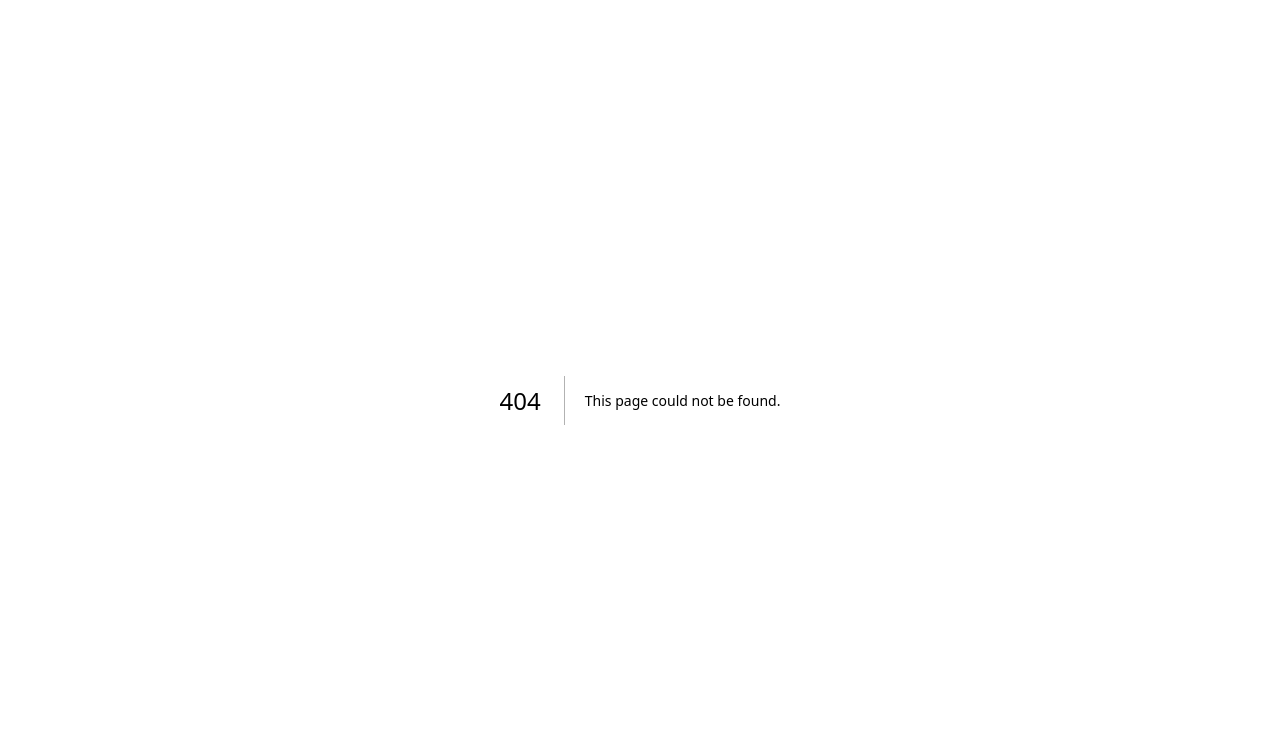
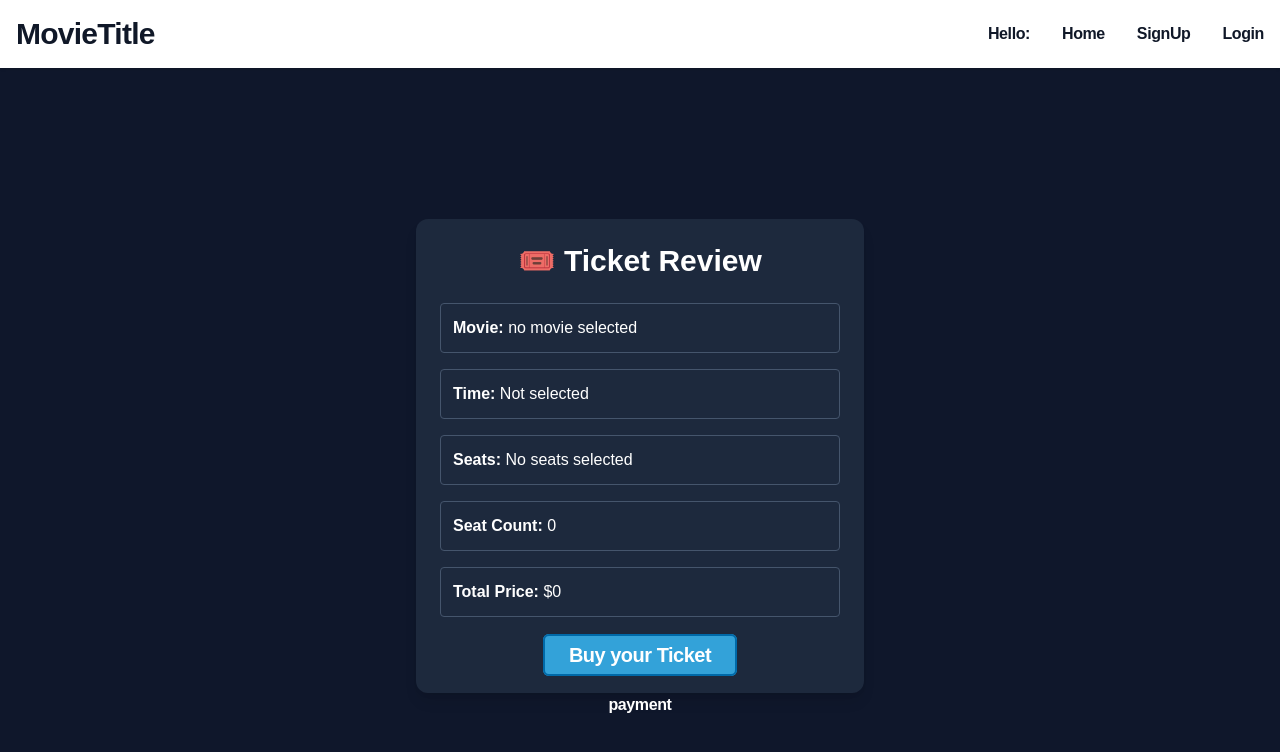
Before and after one commit to RocClark/movie-v2, a Next.js app in the folder movie-frontend/: page /reviewTicket in a window 1280 px wide. Before the commit this address had no page. Shown: the top 752 px of the page. Built offline with nearby package versions, Linux system fonts and the light colour scheme.

Commit message:
add ticketReveiew page

```diff
--- /dev/null
+++ b/movie-frontend/src/app/components/ticketReview.tsx
@@ -0,0 +1,62 @@
+"use client";
+
+import Link from "next/link";
+import React, { useContext } from "react";
+import { TicketReviewContext } from "../context/TicketContext";
+
+function MovieReview() {
+  const { ticket } = useContext(TicketReviewContext);
+
+  return (
+    <div className="bg-slate-800 text-white rounded-xl shadow-lg w-full max-w-md mx-auto p-6">
+      <h1 className="mb-6 text-3xl text-center font-bold">🎟️ Ticket Review</h1>
+
+      {/* Selected Movie */}
+      <div className="mb-4 p-3 border border-slate-600 rounded">
+        <strong>Movie:</strong> {ticket.movie}
+      </div>
+
+      {/* Selected Time */}
+      <div className="mb-4 p-3 border border-slate-600 rounded">
+        <strong>Time:</strong>{" "}
+        {ticket.time !== "no time selected" ? ticket.time : "Not selected"}
+      </div>
+
+      {/* Selected Seats */}
+      <div className="mb-4 p-3 border border-slate-600 rounded">
+        <strong>Seats:</strong>{" "}
+        {ticket.seats.length > 0 ? (
+          <ul className="list-disc ml-5">
+            {ticket.seats.map((seat, index) => (
+              <li key={index}>{seat.seatNumber}</li>
+            ))}
+          </ul>
+        ) : (
+          <span>No seats selected</span>
+        )}
+      </div>
+
+      {/* Seat Count */}
+      <div className="mb-4 p-3 border border-slate-600 rounded">
+        <strong>Seat Count:</strong> {ticket.seatCount}
+      </div>
+
+      {/* Price */}
+      <div className="mb-6 p-3 border border-slate-600 rounded">
+        <strong>Total Price:</strong> ${ticket.totalPrice}
+      </div>
+
+      {/* Payment Button */}
+      <div className="text-center">
+        <Link
+          href="../reviewTicket"
+          className="px-6 py-2 bg-[#33a2d9] hover:bg-sky-600 transition text-xl font-bold tracking-tight text-white rounded-md border-2 border-sky-700"
+        >
+          Buy your Ticket
+        </Link>
+      </div>
+    </div>
+  );
+}
+
+export default MovieReview;
--- /dev/null
+++ b/movie-frontend/src/app/reviewTicket/page.tsx
@@ -0,0 +1,21 @@
+import MovieReview from "../components/ticketReview";
+import Header from "../components/header";
+import Link from "next/link";
+
+export default function TicketReview() {
+  return (
+    <div className="bg-slate-900">
+      <Header />
+      <div className="flex flex-col min-h-screen items-center justify-center">
+        <MovieReview />
+
+        <Link
+          href="#"
+          className=" sm:px-4 lg:px-8 text-1xl font-bold tracking-tight text-white"
+        >
+          payment
+        </Link>
+      </div>
+    </div>
+  );
+}
--- a/movie-frontend/src/app/seatSelect/page.tsx
+++ b/movie-frontend/src/app/seatSelect/page.tsx
@@ -46,7 +46,7 @@ export default function SeatSelect() {
       {/* Review Button */}
       <div className="text-center p-8">
         <Link
-          href="/movieHome/ticketReview"
+          href="../reviewTicket"
           className="sm:px-4 lg:px-8 bg-[#33a2d9] text-2xl font-bold tracking-tight text-white rounded-md border-4 border-sky-700"
         >
           Review Your Ticket
```
